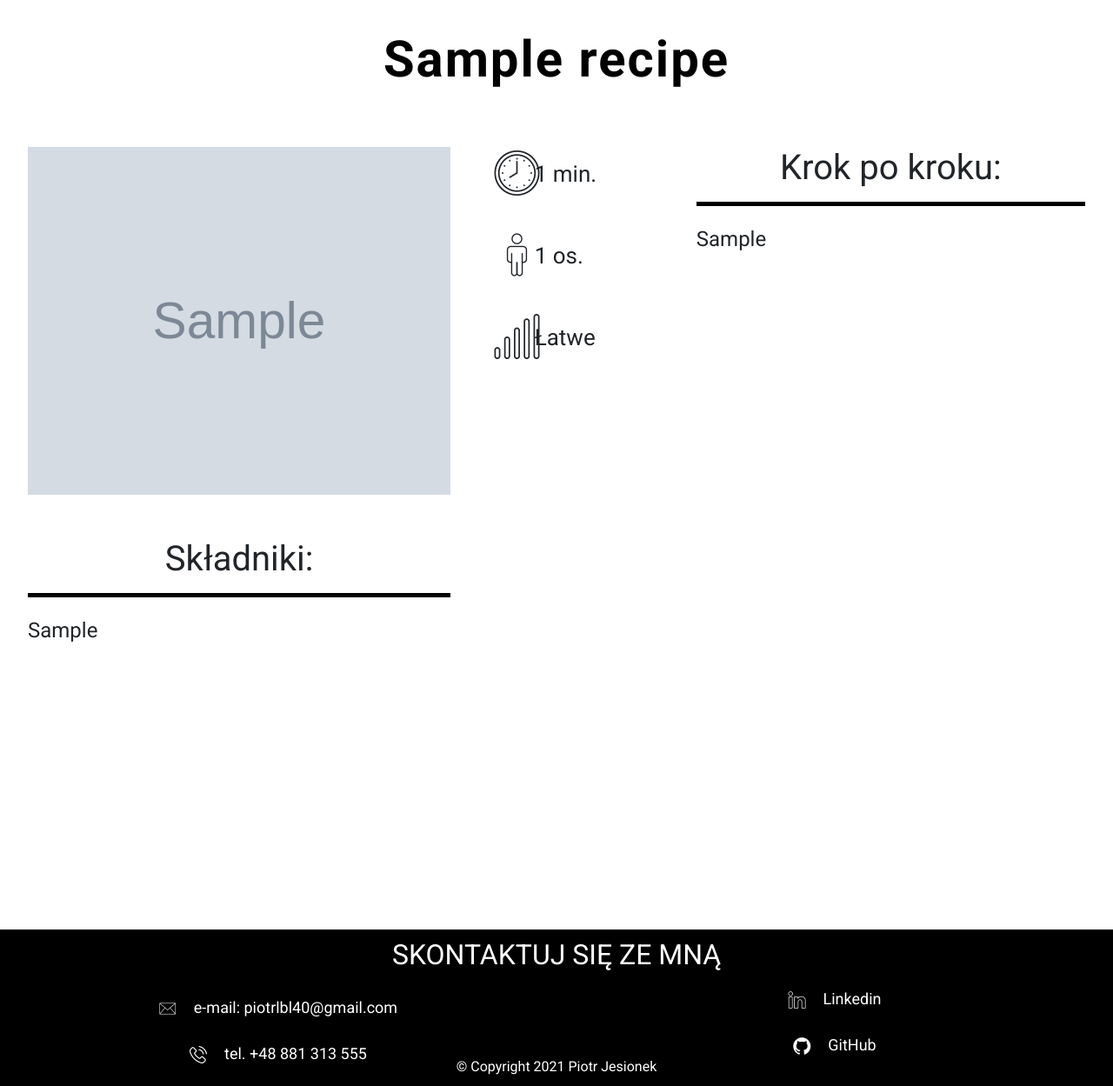
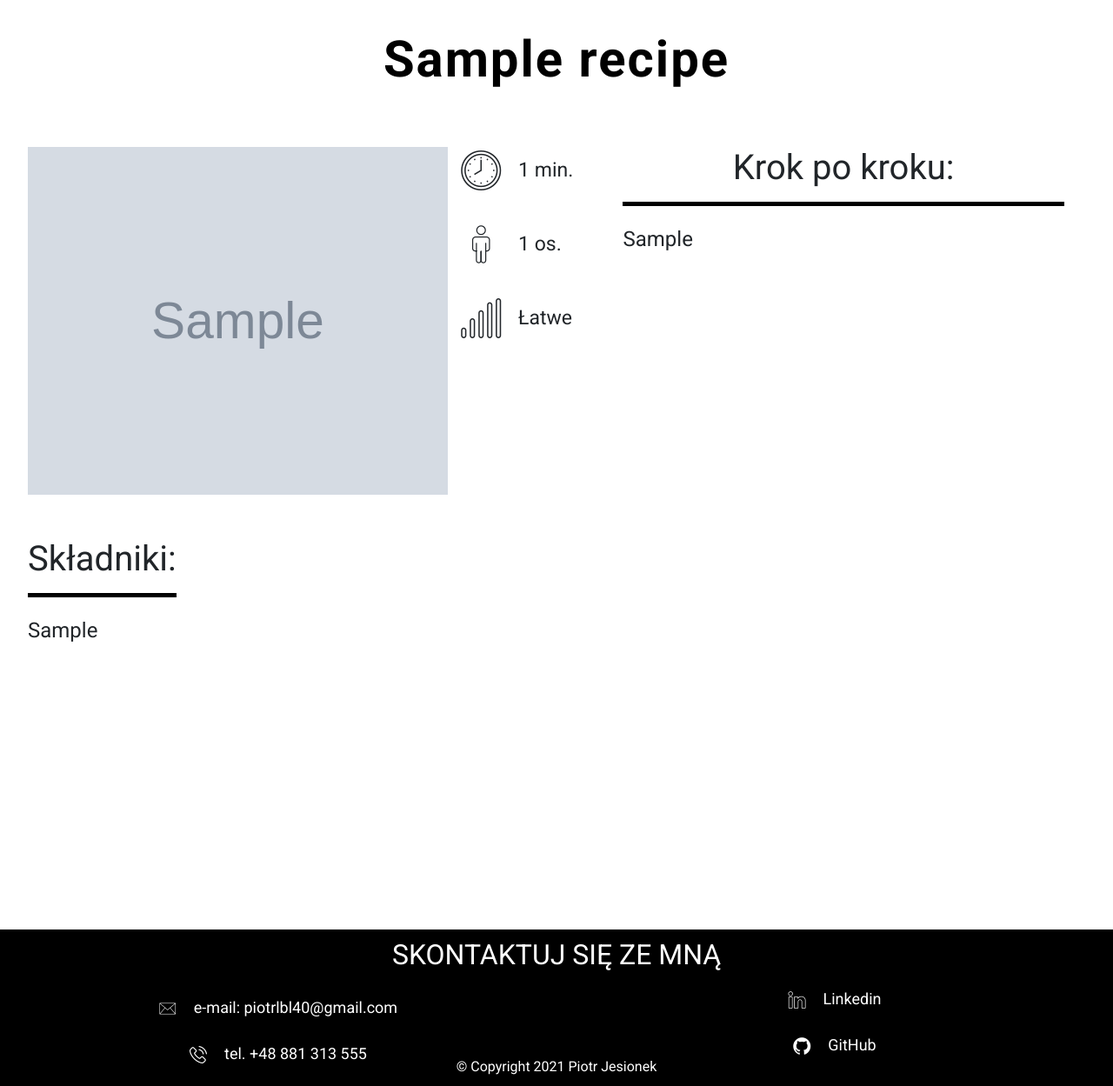
Before and after one commit to Jesioon/Foody, a Django app: page /recipe/1/ in a window 1280 px wide. Shown: the part 66-1315 px from the top of the page at 87% size. Run offline with Django 3.2, Linux system fonts and the light colour scheme; tables that the repository leaves empty hold one stand-in row (values such as "Sample post"); grey boxes marked "Sample" are stand-in pictures; style sheets or scripts are compiled from the project's sources; some libraries are stand-ins or nearby versions; some web fonts are replaced.

Commit message:
Add RWD to recipe.html

```diff
--- a/foddys/static/foddys/css/style.css
+++ b/foddys/static/foddys/css/style.css
@@ -582,6 +583,8 @@ div.wholeRecipe {
           align-items: flex-start;
   margin: 65px auto 0 auto;
   width: 95%;
+  -ms-flex-wrap: wrap;
+      flex-wrap: wrap;
 }
 
 div.wholeRecipe h2 {
@@ -598,21 +601,27 @@ div.wholeRecipe p {
 }
 
 div.ImageAndIngredients {
-  -ms-flex-preferred-size: 40%;
-      flex-basis: 40%;
+  -ms-flex-preferred-size: 53%;
+      flex-basis: 53%;
   display: -webkit-box;
   display: -ms-flexbox;
   display: flex;
-  -webkit-box-orient: vertical;
+  -webkit-box-orient: horizontal;
   -webkit-box-direction: normal;
-      -ms-flex-direction: column;
-          flex-direction: column;
+      -ms-flex-direction: row;
+          flex-direction: row;
+  -ms-flex-wrap: wrap;
+      flex-wrap: wrap;
+  -webkit-box-pack: justify;
+      -ms-flex-pack: justify;
+          justify-content: space-between;
+  min-width: 0;
 }
 
 div.recipeImg {
-  -ms-flex-preferred-size: 400px;
-      flex-basis: 400px;
-  max-width: 720px;
+  height: 400px;
+  -ms-flex-preferred-size: 75%;
+      flex-basis: 75%;
   margin-bottom: 50px;
   background-position: center;
   background-repeat: no-repeat;
@@ -623,8 +632,8 @@ div.recipeImg {
 
 div.recipeIngredients {
   min-height: 300px;
-  max-width: 720px;
   margin-bottom: 150px;
+  min-width: 0;
 }
 
 div.recipeIngredients p,
@@ -633,9 +642,8 @@ div.recipeSteps p {
 }
 
 div.recipeIcons {
-  -ms-flex-preferred-size: 15%;
-      flex-basis: 15%;
-  height: 500px;
+  -ms-flex-preferred-size: 25%;
+      flex-basis: 25%;
   padding-left: 50px;
 }
 
@@ -676,8 +688,8 @@ div.recipeSteps {
   min-height: 300px;
   -ms-flex-preferred-size: 45%;
       flex-basis: 45%;
-  max-width: 812px;
   padding-left: 100px;
+  min-width: 0;
 }
 
 .wrap.testowanie {
@@ -742,6 +754,9 @@ p.loginError {
   .recipesList p {
     font-size: 22px;
   }
+  div.recipeIcons span {
+    left: 42%;
+  }
 }
 
 @media (max-width: 1430px) {
@@ -774,6 +789,27 @@ p.loginError {
   }
   .recipesList p {
     font-size: 22px;
+  }
+  div.recipeIcons {
+    padding-left: 20px;
+  }
+  div.recipeIcons span {
+    left: 45%;
+  }
+}
+
+@media (max-width: 1350px) {
+  div.recipeIcons {
+    padding-left: 15px;
+  }
+  div.recipeIcons p {
+    font-size: 23px;
+  }
+  div.recipeIcons p i {
+    font-size: 46px;
+  }
+  div.recipeSteps {
+    padding-left: 40px;
   }
 }
 
--- a/foddys/static/foddys/scss/_media.scss
+++ b/foddys/static/foddys/scss/_media.scss
@@ -33,6 +33,12 @@
 
     .recipesList p {
         font-size: 22px;
+    }
+
+    //recipe.scss
+
+    div.recipeIcons span {
+        left: 42%;
     }
 }
 
@@ -74,6 +80,36 @@
 
     .recipesList p {
         font-size: 22px;
+    }
+
+    //recipe.scss
+
+    div.recipeIcons {
+        padding-left: 20px;
+    }
+
+    div.recipeIcons span {
+        left: 45%;
+    }
+}
+
+@media(max-width: 1350px) {
+    //recipe.scss
+
+    div.recipeIcons {
+        padding-left: 15px;
+    }
+
+    div.recipeIcons p {
+        font-size: 23px;
+    }
+
+    div.recipeIcons p i {
+        font-size: 46px;
+    }
+
+    div.recipeSteps {
+        padding-left: 40px;
     }
 }
 
--- a/foddys/static/foddys/scss/_recipe.scss
+++ b/foddys/static/foddys/scss/_recipe.scss
@@ -5,6 +5,7 @@ h1.recipeTitle {
     font-size: 58px;
     font-weight: 700;
     letter-spacing: 2px;
+    width: 90%;
 }
 
 div.wholeRecipe {
@@ -12,6 +13,8 @@ div.wholeRecipe {
     align-items: flex-start;
     margin: 65px auto 0 auto;
     width: 95%;
+    flex-wrap: wrap;
+
 }
 
 div.wholeRecipe h2 {
@@ -28,14 +31,18 @@ div.wholeRecipe p {
 }
 
 div.ImageAndIngredients {
-    flex-basis: 40%;
+    flex-basis: 53%;
     display: flex;
-    flex-direction: column;
+    flex-direction: row;
+    flex-wrap: wrap;
+    justify-content: space-between;
+    min-width: 0;
 }
 
 div.recipeImg {
-    flex-basis: 400px;
-    max-width: 720px;
+    height: 400px;
+    flex-basis: 75%;
+    // max-width: 720px;
     margin-bottom: 50px;
     background-position: center;
     background-repeat: no-repeat;
@@ -46,8 +53,9 @@ div.recipeImg {
 
 div.recipeIngredients {
     min-height: 300px;
-    max-width: 720px;
+    // max-width: 720px;
     margin-bottom: 150px;
+    min-width: 0;
 }
 
 
@@ -57,8 +65,7 @@ div.recipeSteps p {
 }
 
 div.recipeIcons {
-    flex-basis: 15%;
-    height: 500px;
+    flex-basis: 25%;
     padding-left: 50px;
 }
 
@@ -75,6 +82,10 @@ div.recipeIcons button:first-of-type,
 div.modal-footer button:last-of-type {
     margin-right: 10px;
     padding: 0;
+}
+
+div.recipeIcons button {
+    margin-bottom: 10px;
 }
 
 div.recipeIcons button a,
@@ -97,6 +108,7 @@ div.recipeIcons span {
 div.recipeSteps {
     min-height: 300px;
     flex-basis: 45%;
-    max-width: 812px;
+    // max-width: 812px;
     padding-left: 100px;
+    min-width: 0;
 }
--- a/foddys/templates/foddys/recipe.html
+++ b/foddys/templates/foddys/recipe.html
@@ -7,17 +7,23 @@
 <div class="wholeRecipe">
     <div class="ImageAndIngredients">
         <div class='recipeImg' style='background-image: url({{recipe.image.url}});'></div>
-        <div class="recipeIngredients"><h2>Składniki:</h2><p>{{recipe.ingredients|linebreaks}}</p></div>
-    </div>
         <div class="recipeIcons">
           <p><i class="flaticon-time"></i><span>{{recipe.time_need}} min.</span></p>
           <p><i class="flaticon-user"></i><span>{{recipe.portions}} os.</span></p>
           <p><i class="flaticon-level"></i><span>{{recipeLevel}}</span></p>
           {% if recipeOwner %}
+          <div class="recipeButtons">
           <button type='button' class='btn btn-primary'><a href="{% url 'foddys:edit_recipe' recipe.id %}">Edytuj</a></button>
           <button type="button" class="btn btn-danger" data-toggle="modal" data-target="#exampleModal">Usuń</button>
+        </div>
           {% endif %}
       </div>
+        <div class="recipeIngredients"><h2>Składniki:</h2><p>{{recipe.ingredients|linebreaks}}</p></div>
+
+
+
+    </div>
+
     <div class="recipeSteps">
         <h2>Krok po kroku:</h2>
         <p>{{recipe.recipe|linebreaks}}</p>
```
Also changed, not shown: other parts of foddys/static/foddys/css/style.css (+109 -0 lines), other parts of foddys/static/foddys/scss/_media.scss (+118 -0 lines), 1 other file. Lines whose indentation alone changed are shown as unchanged.
